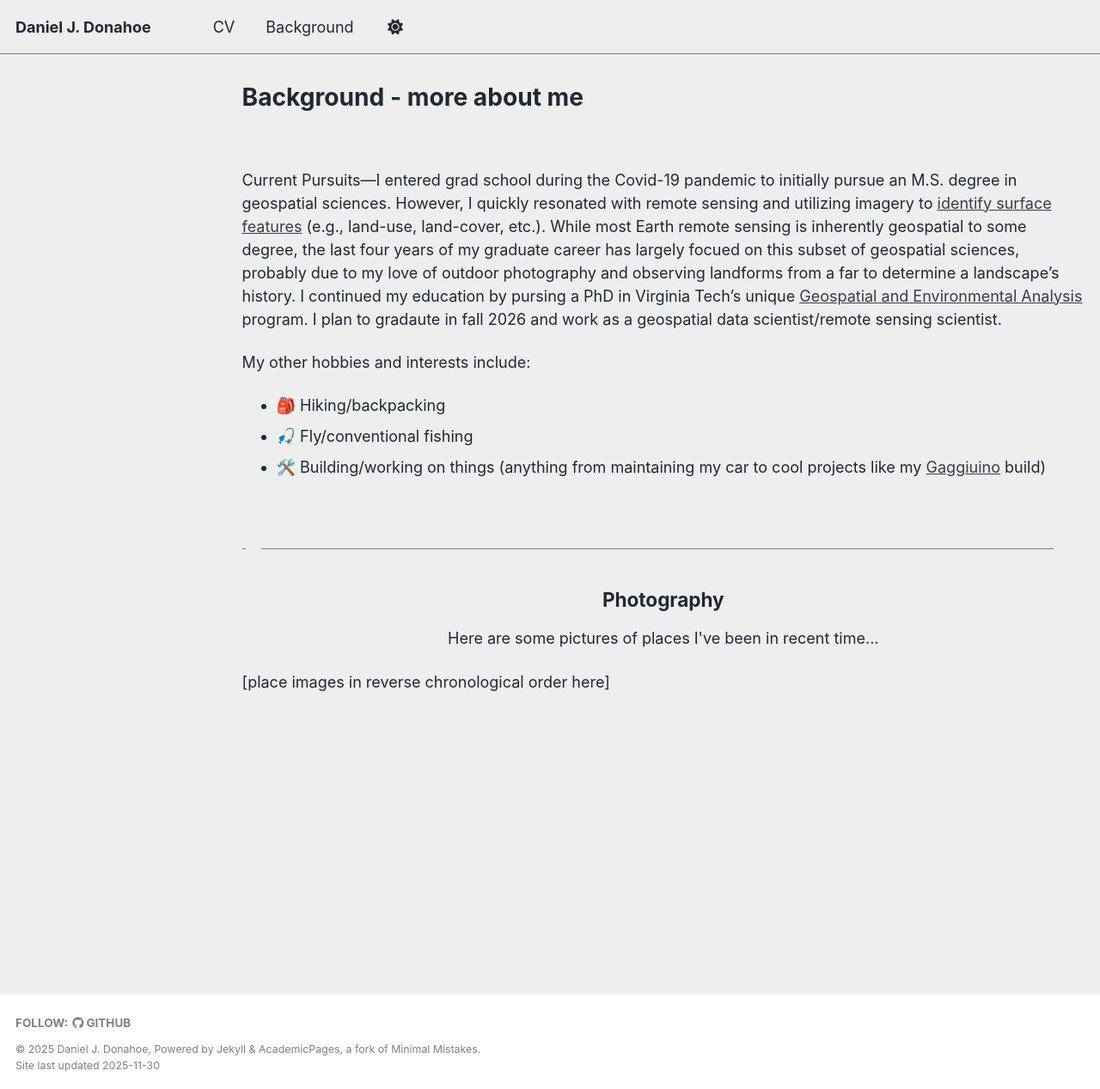
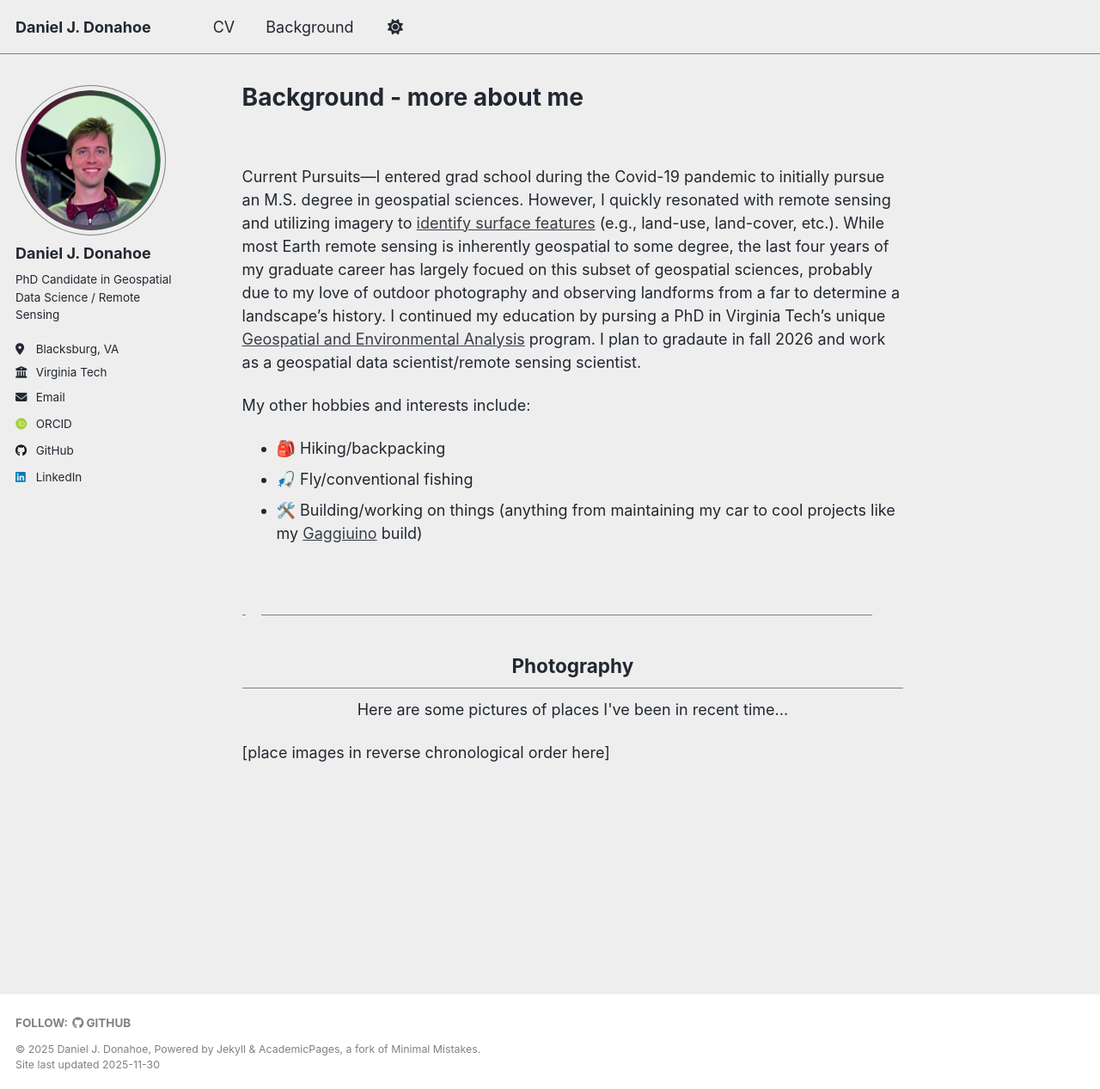
Before and after one commit to outdoorCoding/outdoorCoding.github.io, a Jekyll site: the page built from _pages/background.md, in a window 1280 px wide and 1267 px high. Shown: the whole window at 86% size. Built offline with Jekyll 4.4.1, drawn with Linux system fonts in a browser that asks for light colours; some web fonts are replaced; a script that is not in the unit is left out; part of the change alters nothing that is shown.

```diff
--- a/_pages/background.md
+++ b/_pages/background.md
@@ -1,8 +1,8 @@
 ---
-layout: archive
+layout: single
 title: "Background - more about me"
 permalink: /background
-author_profile: false
+author_profile: true
 redirect_from:
 ---
 {% include base_path %}
```
